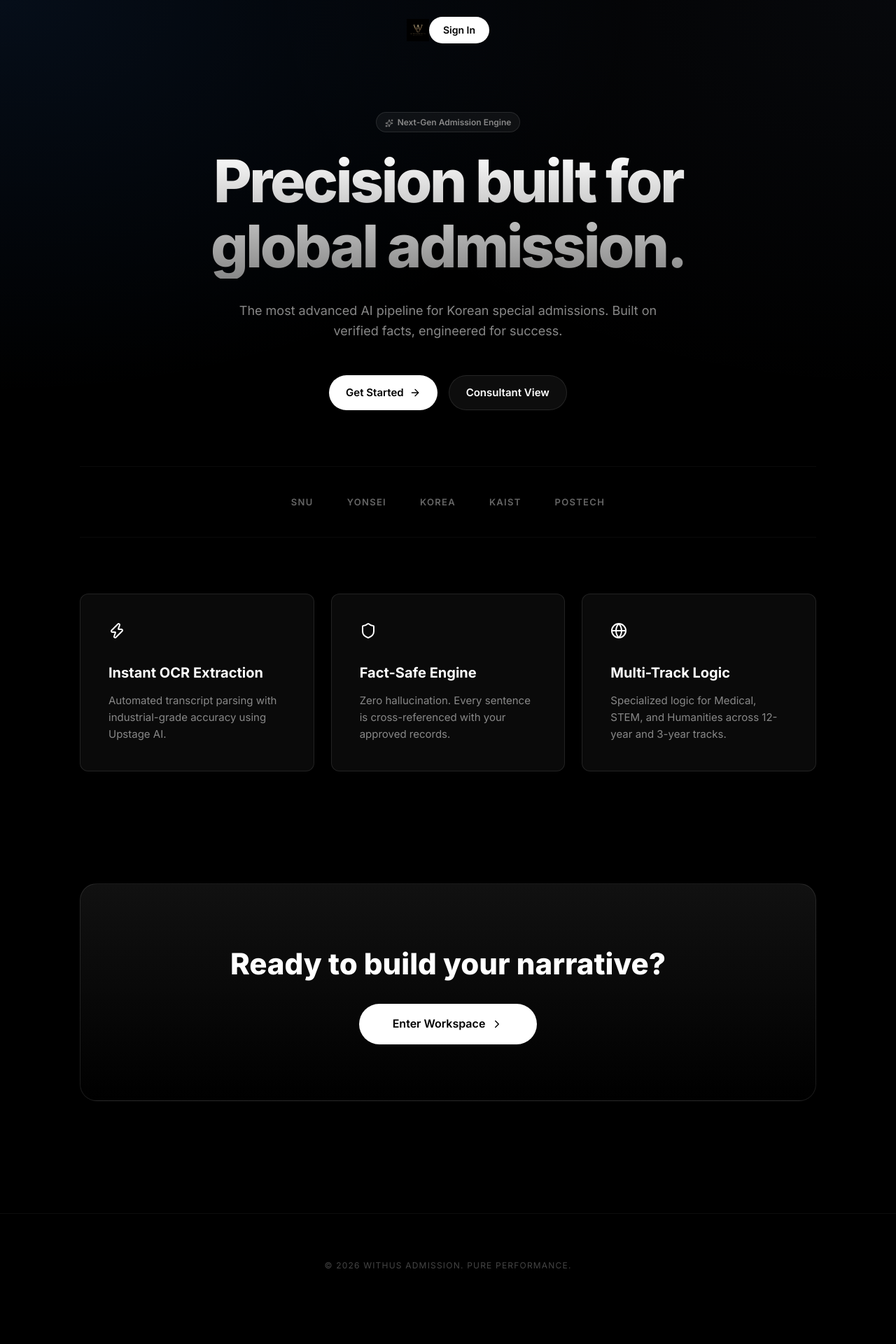
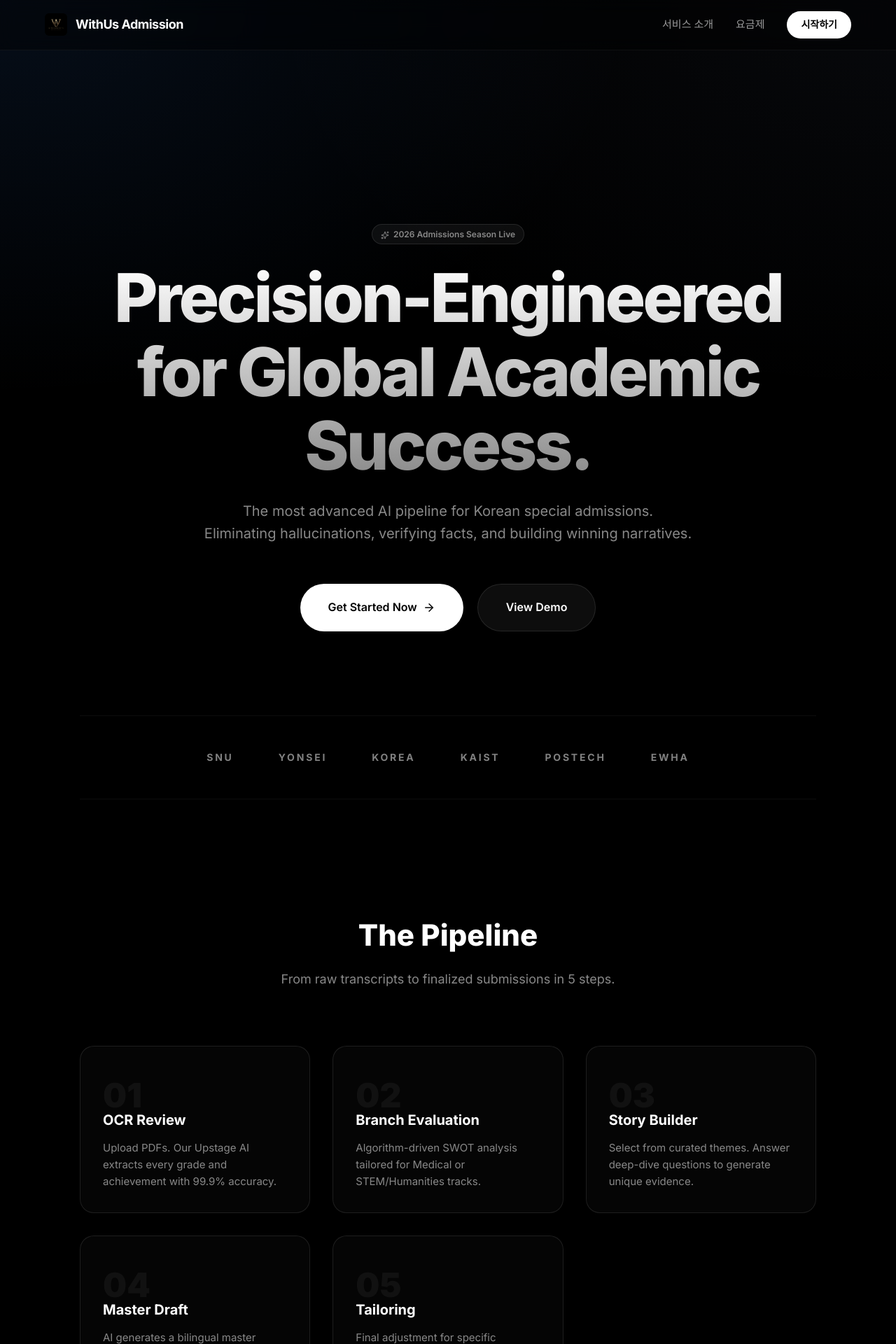
Before and after one commit to wonsun-max/withusAdmission, a Next.js app: page / in a window 1280 px wide. Shown: the top 1920 px of the page at 70% size. Before the commit the page ends 1881 px from the top, so only its background shows below. Built offline with nearby package versions, Linux system fonts and the light colour scheme.

Commit message:
pleaseee

```diff
--- a/app/layout.tsx
+++ b/app/layout.tsx
@@ -13,6 +13,9 @@ export const metadata: Metadata = {
   },
 };
 
+import { Navbar } from "@/components/layout/navbar";
+import { Footer } from "@/components/layout/footer";
+
 export default function RootLayout({ children }: { children: React.ReactNode }) {
   return (
     <html lang="ko">
@@ -24,7 +27,13 @@ export default function RootLayout({ children }: { children: React.ReactNode })
           rel="stylesheet"
         />
       </head>
-      <body>{children}</body>
+      <body style={{ minHeight: "100vh", display: "flex", flexDirection: "column" }}>
+        <Navbar />
+        <main style={{ flex: 1 }}>
+          {children}
+        </main>
+        <Footer />
+      </body>
     </html>
   );
 }
--- a/app/page.tsx
+++ b/app/page.tsx
@@ -9,50 +9,33 @@ export default function LandingPage() {
     <div className="landing-wrapper">
       <div className="mesh-bg" />
 
-      {/* ── MINIMAL NAV ── */}
-      <nav style={{
-        position: "fixed", top: 0, width: "100%", zIndex: 100,
-        display: "flex", justifyContent: "center", padding: "24px 0"
-      }}>
-        <div className="container" style={{ display: "flex", justifyContent: "space-between", alignItems: "center" }}>
-          <div style={{ display: "flex", alignItems: "center", gap: 10 }}>
-            <img src="/img/logo.png" alt="WithUs Admission" style={{ height: 32, width: "auto" }} />
-          </div>
-          <div style={{ display: "flex", gap: 32, alignItems: "center" }}>
-            <Link href="/login" className="button-modern button-primary" style={{ padding: "8px 20px", fontSize: 14 }}>
-              Sign In
-            </Link>
-          </div>
-        </div>
-      </nav>
-
-      <main className="container">
+      <main className="container" style={{ paddingTop: 160 }}>
         {/* ── HERO SECTION ── */}
-        <section className="hero-section">
+        <section className="hero-section" style={{ paddingBottom: 120 }}>
           <motion.div
             initial={{ opacity: 0, y: 20 }}
             animate={{ opacity: 1, y: 0 }}
-            transition={{ duration: 0.6 }}
+            transition={{ duration: 0.8, ease: "easeOut" }}
           >
             <div className="badge">
               <Sparkles size={12} style={{ marginRight: 6, verticalAlign: "middle" }} />
-              Next-Gen Admission Engine
+              2026 Admissions Season Live
             </div>
-            <h1 className="gradient-text">
-              Precision built for<br />global admission.
+            <h1 className="gradient-text" style={{ fontSize: "clamp(48px, 10vw, 96px)", marginBottom: 24 }}>
+              Precision-Engineered<br />for Global Academic Success.
             </h1>
-            <p style={{ marginTop: 32, maxWidth: 640, marginInline: "auto" }}>
-              The most advanced AI pipeline for Korean special admissions.
-              Built on verified facts, engineered for success.
+            <p style={{ marginTop: 24, fontSize: 20, maxWidth: 720, marginInline: "auto", color: "var(--text-muted)", lineHeight: 1.6 }}>
+              The most advanced AI pipeline for Korean special admissions. <br />
+              Eliminating hallucinations, verifying facts, and building winning narratives.
             </p>
 
-            <div style={{ marginTop: 48, display: "flex", gap: 16, justifyContent: "center" }}>
-              <Link href="/login" className="button-modern button-primary">
-                Get Started
-                <ArrowRight size={16} />
+            <div style={{ marginTop: 56, display: "flex", gap: 20, justifyContent: "center" }}>
+              <Link href="/login" className="button-modern button-primary" style={{ padding: "20px 40px", fontSize: 16 }}>
+                Get Started Now
+                <ArrowRight size={18} />
               </Link>
-              <Link href="/b2b/dashboard" className="button-modern button-secondary">
-                Consultant View
+              <Link href="/login" className="button-modern button-secondary" style={{ padding: "20px 40px", fontSize: 16 }}>
+                View Demo
               </Link>
             </div>
           </motion.div>
@@ -60,33 +43,58 @@ export default function LandingPage() {
 
         {/* ── TRUST SECTION ── */}
         <section style={{
-          padding: "40px 0", borderTop: "1px solid var(--border)", borderBottom: "1px solid var(--border)",
-          textAlign: "center", display: "flex", justifyContent: "center", gap: 48, opacity: 0.4, fontSize: 13, fontWeight: 600, letterSpacing: "0.1em"
+          padding: "48px 0", borderTop: "1px solid var(--border)", borderBottom: "1px solid var(--border)",
+          textAlign: "center", display: "flex", justifyContent: "center", gap: 64, opacity: 0.5, fontSize: 14, fontWeight: 700, letterSpacing: "0.2em"
         }}>
           <span>SNU</span>
           <span>YONSEI</span>
           <span>KOREA</span>
           <span>KAIST</span>
           <span>POSTECH</span>
+          <span>EWHA</span>
+        </section>
+
+        {/* ── HOW IT WORKS ── */}
+        <section style={{ padding: "160px 0" }}>
+          <div style={{ textAlign: "center", marginBottom: 80 }}>
+            <h2 style={{ fontSize: 42, fontWeight: 800, marginBottom: 16 }}>The Pipeline</h2>
+            <p style={{ color: "var(--text-muted)", fontSize: 18 }}>From raw transcripts to finalized submissions in 5 steps.</p>
+          </div>
+
+          <div style={{ display: "grid", gridTemplateColumns: "repeat(auto-fit, minmax(280px, 1fr))", gap: 32 }}>
+            {[
+              { step: "01", title: "OCR Review", desc: "Upload PDFs. Our Upstage AI extracts every grade and achievement with 99.9% accuracy." },
+              { step: "02", title: "Branch Evaluation", desc: "Algorithm-driven SWOT analysis tailored for Medical or STEM/Humanities tracks." },
+              { step: "03", title: "Story Builder", desc: "Select from curated themes. Answer deep-dive questions to generate unique evidence." },
+              { step: "04", title: "Master Draft", desc: "AI generates a bilingual master essay that flows naturally and remains fact-checked." },
+              { step: "05", title: "Tailoring", desc: "Final adjustment for specific university prompts with real-time fact warning resolution." }
+            ].map((s, i) => (
+              <div key={i} style={{ padding: 32, background: "rgba(255,255,255,0.02)", border: "1px solid var(--border)", borderRadius: 20 }}>
+                <div style={{ fontSize: 48, fontWeight: 900, color: "rgba(255,255,255,0.05)", marginBottom: -20 }}>{s.step}</div>
+                <h3 style={{ fontSize: 20, fontWeight: 700, marginBottom: 12 }}>{s.title}</h3>
+                <p style={{ fontSize: 15, color: "var(--text-muted)", lineHeight: 1.6 }}>{s.desc}</p>
+              </div>
+            ))}
+          </div>
         </section>
 
         {/* ── FEATURES ── */}
-        <div className="feature-grid">
+        <div className="feature-grid" style={{ marginBottom: 160 }}>
           {[
             {
               icon: Zap,
-              title: "Instant OCR Extraction",
-              desc: "Automated transcript parsing with industrial-grade accuracy using Upstage AI."
+              title: "Proprietary AI Pipeline",
+              desc: "Not just a wrapper. We use a multi-stage orchestration that separates facts from creative narrative."
             },
             {
               icon: Shield,
-              title: "Fact-Safe Engine",
-              desc: "Zero hallucination. Every sentence is cross-referenced with your approved records."
+              title: "Zero Hallucination",
+              desc: "Our engine is blocked from generating unsupported claims. Everything is cross-referenced with your OCR data."
             },
             {
               icon: Globe,
-              title: "Multi-Track Logic",
-              desc: "Specialized logic for Medical, STEM, and Humanities across 12-year and 3-year tracks."
+              title: "Global Compliance",
+              desc: "Supports 12-year and 3-year overseas special admission tracks for Korea's top 13 universities."
             }
           ].map((f, i) => (
             <motion.div
@@ -96,39 +104,35 @@ export default function LandingPage() {
               viewport={{ once: true }}
               transition={{ delay: i * 0.1 }}
               className="feature-card"
+              style={{ padding: 48 }}
             >
-              <f.icon size={24} color="#fff" style={{ marginBottom: 24 }} />
-              <h3>{f.title}</h3>
-              <p>{f.desc}</p>
+              <f.icon size={32} color="var(--brand)" style={{ marginBottom: 32 }} />
+              <h3 style={{ fontSize: 24, marginBottom: 16 }}>{f.title}</h3>
+              <p style={{ fontSize: 16, color: "var(--text-muted)" }}>{f.desc}</p>
             </motion.div>
           ))}
         </div>
 
         {/* ── CTA ── */}
-        <section style={{ padding: "160px 0", textAlign: "center" }}>
+        <section style={{ paddingBottom: 160, textAlign: "center" }}>
           <motion.div
-            initial={{ opacity: 0, scale: 0.95 }}
+            initial={{ opacity: 0, scale: 0.98 }}
             whileInView={{ opacity: 1, scale: 1 }}
             viewport={{ once: true }}
             style={{
-              padding: "80px 40px", background: "linear-gradient(to bottom, #111, #000)",
-              border: "1px solid var(--border)", borderRadius: 24
+              padding: "100px 40px", background: "radial-gradient(circle at center, #111, #000)",
+              border: "1px solid var(--border)", borderRadius: 32, position: "relative", overflow: "hidden"
             }}
           >
-            <h2 style={{ fontSize: 42, fontWeight: 800, marginBottom: 24 }}>Ready to build your narrative?</h2>
-            <Link href="/login" className="button-modern button-primary" style={{ padding: "16px 48px", fontSize: 16 }}>
+            <div style={{ position: "absolute", top: 0, left: 0, right: 0, height: 1, background: "linear-gradient(90deg, transparent, var(--brand), transparent)" }} />
+            <h2 style={{ fontSize: 48, fontWeight: 800, marginBottom: 32 }}>Ready to secure your future?</h2>
+            <Link href="/login" className="button-modern button-primary" style={{ padding: "20px 64px", fontSize: 18 }}>
               Enter Workspace
-              <ChevronRight size={18} />
+              <ChevronRight size={20} style={{ marginLeft: 8 }} />
             </Link>
           </motion.div>
         </section>
       </main>
-
-      <footer style={{ padding: "64px 0", textAlign: "center", borderTop: "1px solid var(--border)", opacity: 0.5 }}>
-        <p style={{ fontSize: 12, letterSpacing: "0.1em" }}>
-          © {new Date().getFullYear()} WITHUS ADMISSION. PURE PERFORMANCE.
-        </p>
-      </footer>
     </div>
   );
 }
--- /dev/null
+++ b/components/layout/footer.tsx
@@ -0,0 +1,50 @@
+"use client";
+
+import Link from "next/link";
+import { usePathname } from "next/navigation";
+
+export function Footer() {
+  const pathname = usePathname();
+  const isInternalPage = pathname === "/login" || pathname?.startsWith("/b2c") || pathname?.startsWith("/b2b");
+
+  if (isInternalPage) return null;
+  return (
+    <footer style={{ background: "#050505", borderTop: "1px solid rgba(255,255,255,0.05)", padding: "80px 40px" }}>
+      <div className="container" style={{ maxWidth: 1200, margin: "0 auto" }}>
+        <div style={{ display: "grid", gridTemplateColumns: "repeat(auto-fit, minmax(200px, 1fr))", gap: 60, marginBottom: 60 }}>
+          <div>
+            <img src="/img/logo.png" alt="WithUs" style={{ height: 32, marginBottom: 24, borderRadius: 6 }} />
+            <p style={{ color: "var(--text-muted)", fontSize: 14, lineHeight: 1.6 }}>
+              세상에서 가장 똑똑한 AI 기반 입시 컨설턴트.<br />
+              WithUs Admission은 글로벌 학업 성취를 지원합니다.
+            </p>
+          </div>
+          <div>
+            <h4 style={{ color: "#fff", marginBottom: 20, fontSize: 16 }}>Product</h4>
+            <ul style={{ listStyle: "none", padding: 0, display: "flex", flexDirection: "column", gap: 12 }}>
+              <li><Link href="/features" style={{ color: "var(--text-muted)", textDecoration: "none", fontSize: 14 }}>기능 소개</Link></li>
+              <li><Link href="/universities" style={{ color: "var(--text-muted)", textDecoration: "none", fontSize: 14 }}>지원 대학</Link></li>
+              <li><Link href="/pricing" style={{ color: "var(--text-muted)", textDecoration: "none", fontSize: 14 }}>가격 정책</Link></li>
+            </ul>
+          </div>
+          <div>
+            <h4 style={{ color: "#fff", marginBottom: 20, fontSize: 16 }}>Legal</h4>
+            <ul style={{ listStyle: "none", padding: 0, display: "flex", flexDirection: "column", gap: 12 }}>
+              <li><Link href="/terms" style={{ color: "var(--text-muted)", textDecoration: "none", fontSize: 14 }}>이용약관</Link></li>
+              <li><Link href="/privacy" style={{ color: "var(--text-muted)", textDecoration: "none", fontSize: 14 }}>개인정보 처리방침</Link></li>
+            </ul>
+          </div>
+        </div>
+
+        <div style={{ display: "flex", justifyContent: "space-between", alignItems: "center", paddingTop: 40, borderTop: "1px solid rgba(255,255,255,0.05)" }}>
+          <p style={{ color: "var(--text-muted)", fontSize: 13 }}>
+            © 2026 WithUs Admission. All rights reserved.
+          </p>
+          <div style={{ display: "flex", gap: 24 }}>
+            {/* Social links placeholder */}
+          </div>
+        </div>
+      </div>
+    </footer>
+  );
+}
--- /dev/null
+++ b/components/layout/navbar.tsx
@@ -0,0 +1,46 @@
+"use client";
+
+import Link from "next/link";
+import { usePathname } from "next/navigation";
+import { motion } from "framer-motion";
+
+export function Navbar() {
+  const pathname = usePathname();
+  const isInternalPage = pathname === "/login" || pathname?.startsWith("/b2c") || pathname?.startsWith("/b2b");
+
+  if (isInternalPage) return null;
+
+  return (
+    <nav
+      style={{
+        position: "fixed",
+        top: 0,
+        left: 0,
+        right: 0,
+        zIndex: 100,
+        height: 72,
+        display: "flex",
+        alignItems: "center",
+        padding: "0 40px",
+        background: "rgba(0, 0, 0, 0.4)",
+        backdropFilter: "blur(12px)",
+        borderBottom: "1px solid rgba(255, 255, 255, 0.05)"
+      }}
+    >
+      <div className="container" style={{ display: "flex", justifyContent: "space-between", alignItems: "center", width: "100%", maxWidth: 1200, margin: "0 auto" }}>
+        <Link href="/" style={{ display: "flex", alignItems: "center", gap: 12, textDecoration: "none" }}>
+          <img src="/img/logo.png" alt="WithUs" style={{ height: 32, borderRadius: 6 }} />
+          <span style={{ color: "#fff", fontWeight: 700, fontSize: 18, letterSpacing: "-0.5px" }}>WithUs Admission</span>
+        </Link>
+
+        <div style={{ display: "flex", alignItems: "center", gap: 32 }}>
+          <Link href="/features" className="nav-link" style={{ color: "rgba(255,255,255,0.6)", textDecoration: "none", fontSize: 15, fontWeight: 500 }}>서비스 소개</Link>
+          <Link href="/pricing" className="nav-link" style={{ color: "rgba(255,255,255,0.6)", textDecoration: "none", fontSize: 15, fontWeight: 500 }}>요금제</Link>
+          <Link href="/login" className="button-modern button-primary" style={{ padding: "8px 20px", fontSize: 14 }}>
+            시작하기
+          </Link>
+        </div>
+      </div>
+    </nav>
+  );
+}
```
Also changed, not shown: app/auth/callback/route.ts (+7 -10 lines).
